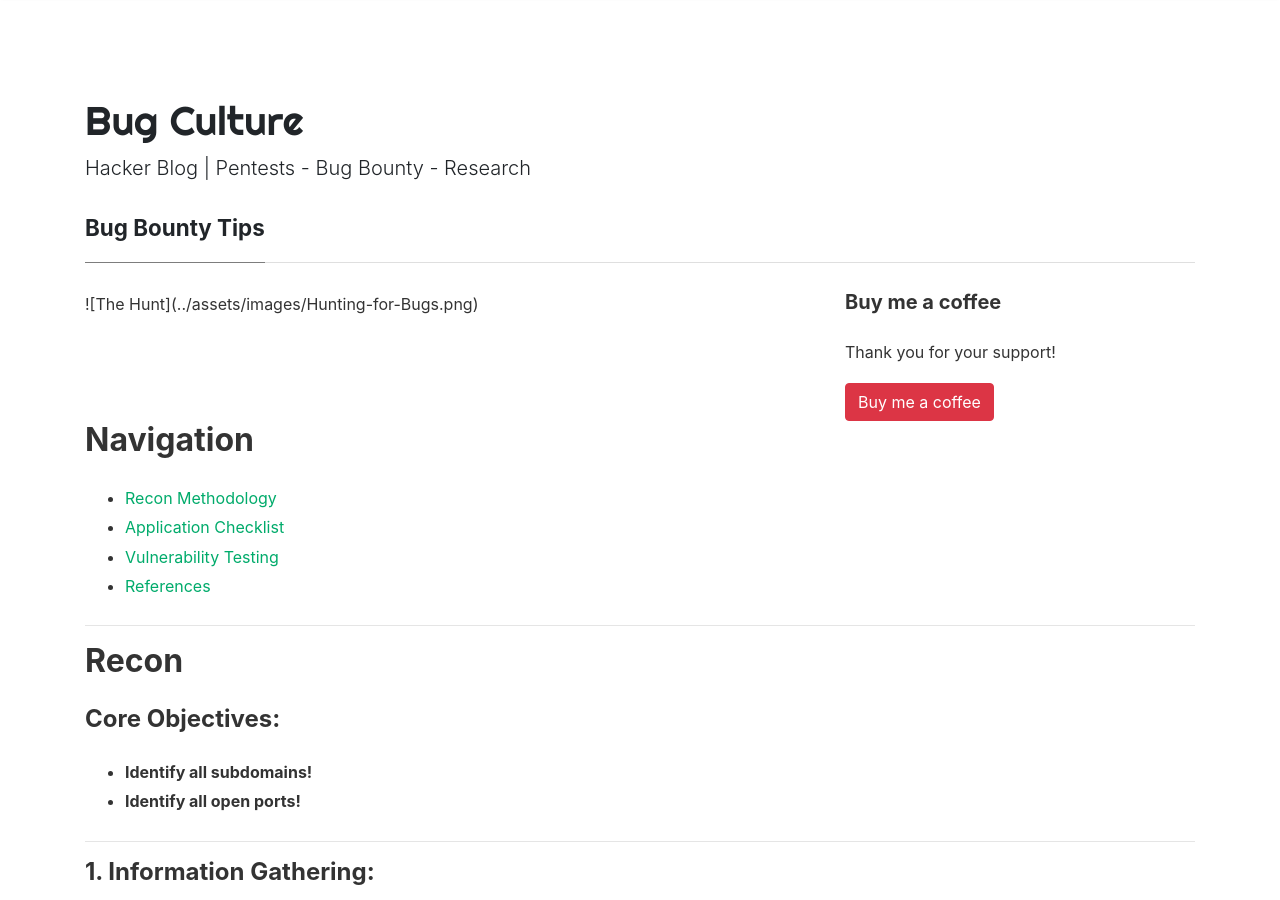
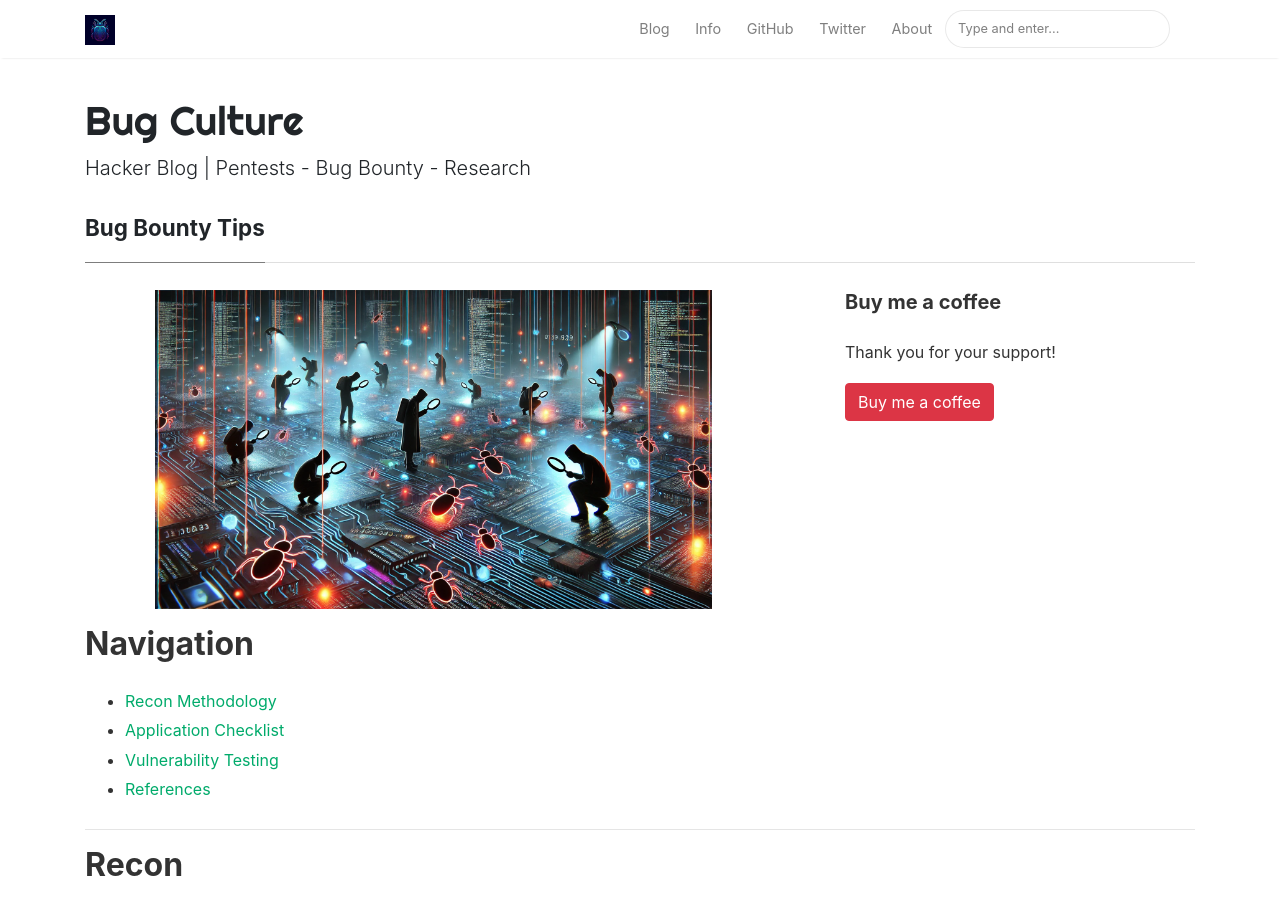
Before and after one commit to Turbul3nce/Turbul3nce.github.io, a Jekyll site: the page built from _pages/info.md, in a window 1280 px wide and 900 px high. Built offline with Jekyll 4.4.1, drawn with Linux system fonts in a browser that asks for light colours; nearby versions of some CDN libraries.

Commit message:
Update info.md

```diff
--- a/_pages/info.md
+++ b/_pages/info.md
@@ -8,7 +8,9 @@ comments: false
 <div class="row justify-content-between">
 <div class="col-md-8 pr-5">
 
-![The Hunt](../assets/images/Hunting-for-Bugs.png)
+<p align="center">
+  <img src="../assets/images/Hunting-for-Bugs.png" alt="bug-hunting" title="Bug Hunting" width="80%" />
+</p>
 
 </div>
 
```
